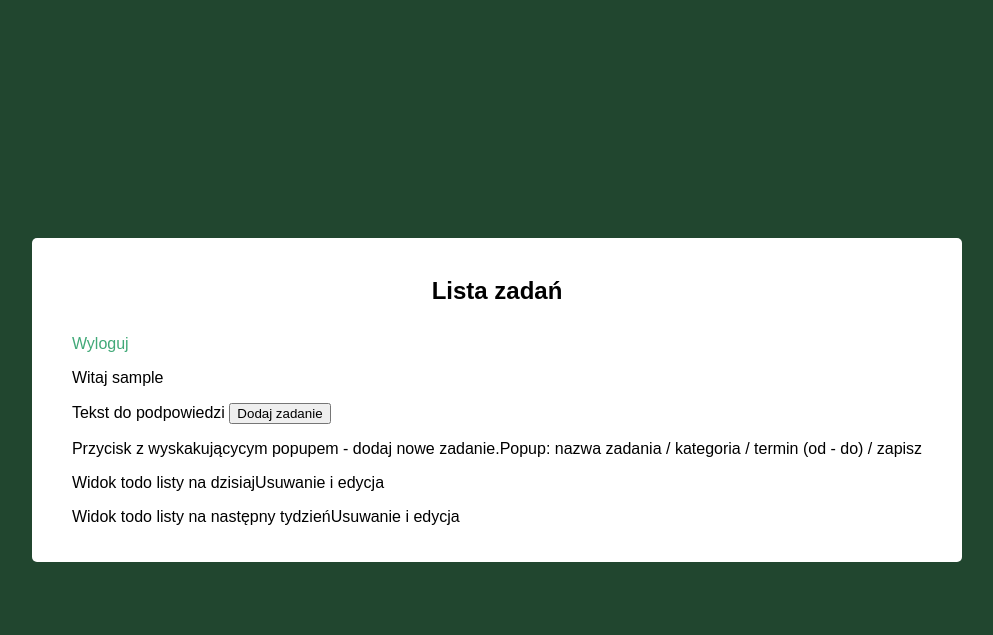
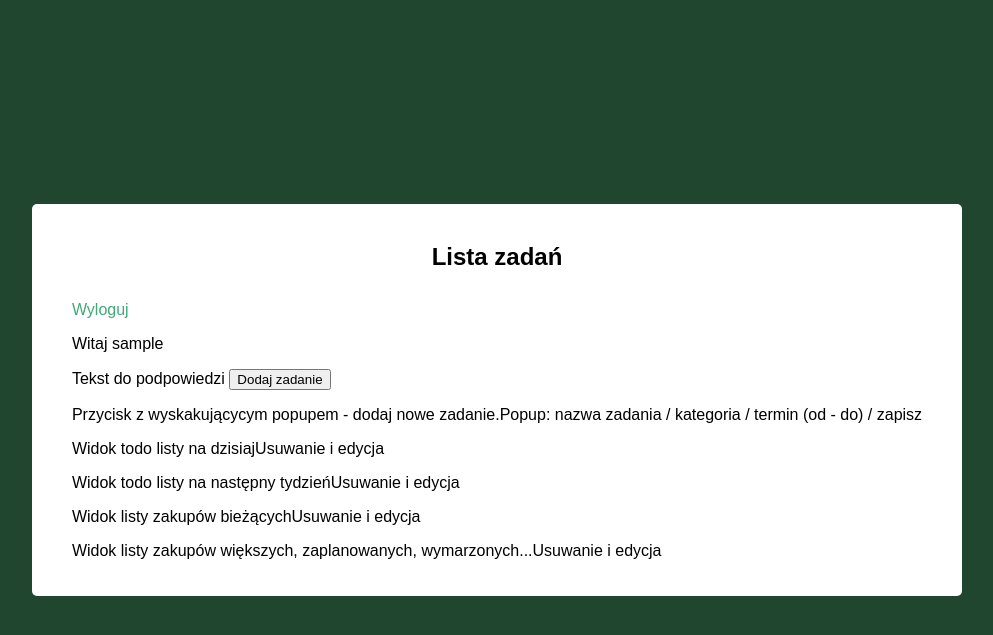
Before and after one commit to Aberratio/CleanFramework, a PHP site: page /menu.php in a window 1280 px wide. Shown: the top 635 px of the page, without its empty margins (143-1136 px from the left). Run offline with PHP 8.4, Linux system fonts and the light colour scheme; the visitor is signed in with stand-in values (Sample User, id 1).

Commit message:
add shopping list placewholders

```diff
--- a/my_app/menu.php
+++ b/my_app/menu.php
@@ -82,6 +82,19 @@ if (!isset($_SESSION['is_logged'])) {
                     echo "Usuwanie i edycja";
                     ?>
                 </p>
+                <p>
+                    <?php
+                    echo "Widok listy zakupów bieżących";
+                    echo "Usuwanie i edycja";
+                    ?>
+                </p>
+                <p>
+                    <?php
+                    echo "Widok listy zakupów większych, zaplanowanych, wymarzonych...";
+                    echo "Usuwanie i edycja";
+                    //ewentulanie można dać inną zakładkę na zakupy
+                    ?>
+                </p>
 
             </div>
         </div>
```
Also changed, not shown: my_app/tests/CreateNewTaskTest.php (+4 -4 lines).
